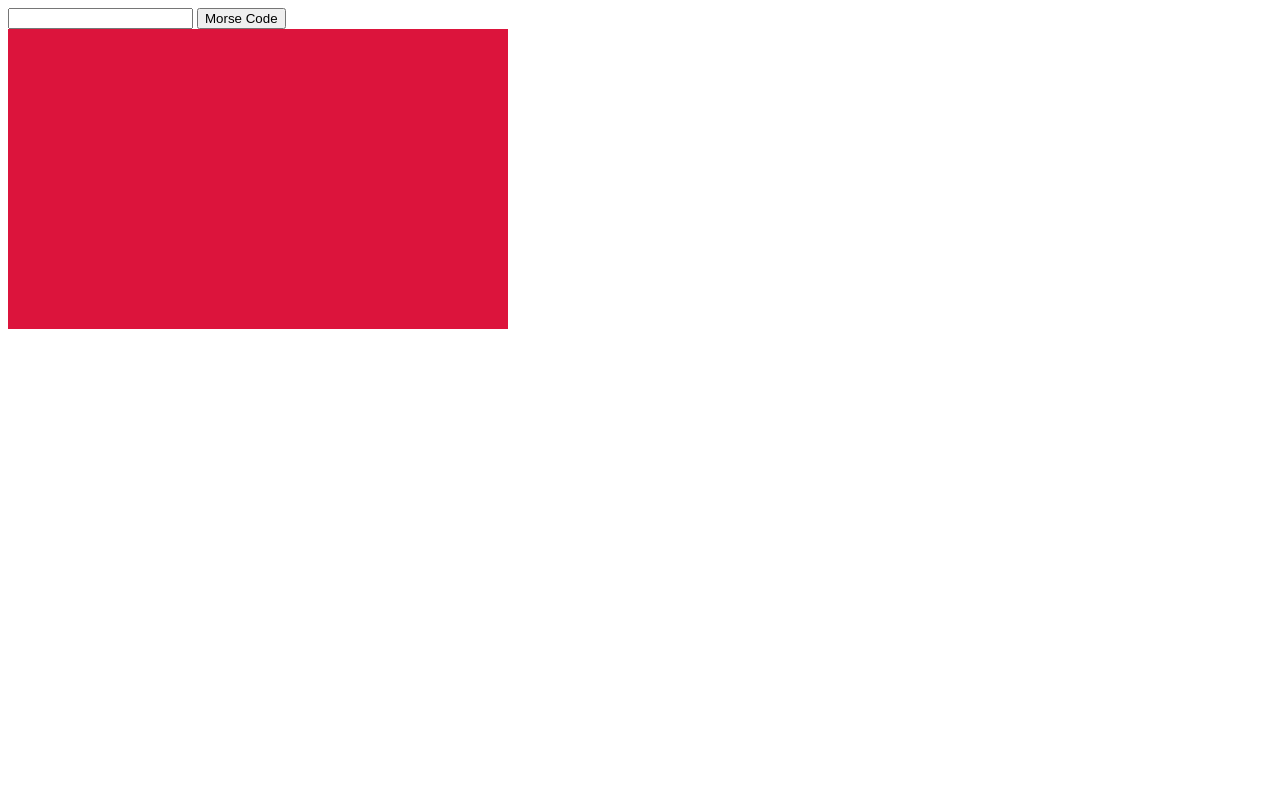
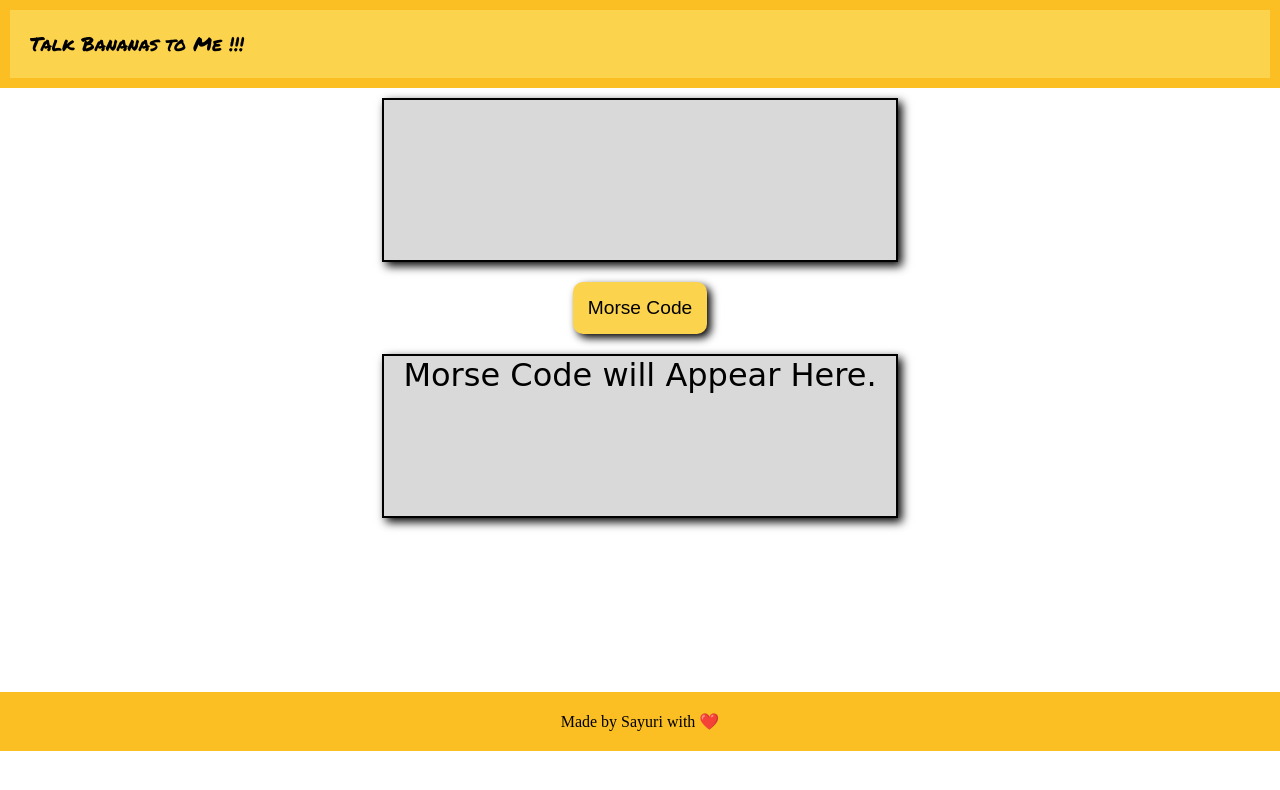
Before and after one commit to SAYUK09/Morse-Code, a plain HTML site: page index.html in a window 1280 px wide. Drawn offline with Linux system fonts and the light colour scheme.

Commit message:
style : basic styling

```diff
--- a/index.html
+++ b/index.html
@@ -8,8 +8,24 @@
     <link rel="stylesheet" href="style.css">
 </head>
 <body>
-    <input type="text" class="inputDiv" ></input>
-    <button class="btn">Morse Code</button>
-    <div class="outputDiv"></div>
+
+    <nav>
+        <div class="navTitle">
+          Talk Bananas to Me !!!
+        </div>
+     </nav>
+
+    <section class="mainDiv">
+        <input type="text" class="inputDiv" ></input>
+        <button class="btn">Morse Code</button>
+        <div class="outputDiv">
+            Morse Code will Appear Here.
+        </div>
+    </section>
+
+    <footer>
+        Made by <span>Sayuri</span> with ❤️
+    </footer>
+
 </body>
 </html>
--- a/script.js
+++ b/script.js
@@ -26,4 +26,6 @@ function translate(inputText){
         outputDiv.innerHTML=translatedText
         console.log(translatedText)
     })
+
+
 }
--- a/style.css
+++ b/style.css
@@ -1,8 +1,85 @@
+@import url('https://fonts.googleapis.com/css2?family=Permanent+Marker&display=swap');
 
+*{
+    margin: 0;
+    padding: 0;
+}
 
+body{
+    /* background:url(https://i.pinimg.com/originals/00/05/2b/00052b33a4dd252fde78719aadb8e88a.gif) no-repeat center;
+    background-size: cover; */
+}
+
+nav{
+    background-color: #FBBF24;
+    padding: 10px;
+}
+
+.navTitle{
+    background-color: #FCD34D;
+    padding: 20px;
+    font-size: larger;
+    font-family: 'Permanent Marker', cursive;
+
+}
+
+.mainDiv{
+    height: 75.5vh;
+    display: flex;
+    flex-direction: column;
+    align-items: center;
+    background:url() no-repeat center;
+    background-size: cover;
+}
+
+.inputDiv{
+    background: rgb(0,0,0);
+    background: linear-gradient(90deg, rgba(0,0,0,1) 0%, rgba(0,0,0,0.14936396922050066) 0%);
+    border: 2px solid black;
+    width: 40%;
+    height: 20vh;
+    margin: 10px;
+    color: white;
+    text-align: center;
+    font-size: 2rem;
+    overflow: hidden;
+    box-shadow:4px 4px 9px black;
+}
+
+::placeholder {
+    color: white;   /* Chrome, Firefox, Opera, Safari 10.1+ */
+    opacity: 1;       /* Firefox */
+}
+
+button{
+    padding:15px ;
+    margin: 10px;
+    background-color: #FCD34D;
+    font-size: larger;
+    border: none;
+    border-radius: 10px;
+    box-shadow:4px 4px 9px black;
+
+}
 
 .outputDiv{
-    width: 500px;
-    height: 300px;
-    background-color: crimson;
+    background: rgb(0,0,0);
+    background: linear-gradient(90deg, rgba(0,0,0,1) 0%, rgba(0,0,0,0.14936396922050066) 0%);
+    border: 2px solid black;
+    width: 40%;
+    height: 20vh;
+    margin: 10px;
+    color: black;
+    text-align: center;
+    font-size: 2rem;
+    overflow: hidden;
+    box-shadow:4px 4px 9px black;
+    font-family:cursive;
 }
+
+footer{
+    padding: 20px;
+    background-color: #FBBF24;
+    text-align: center;
+    margin-bottom: 0;
+}
```
